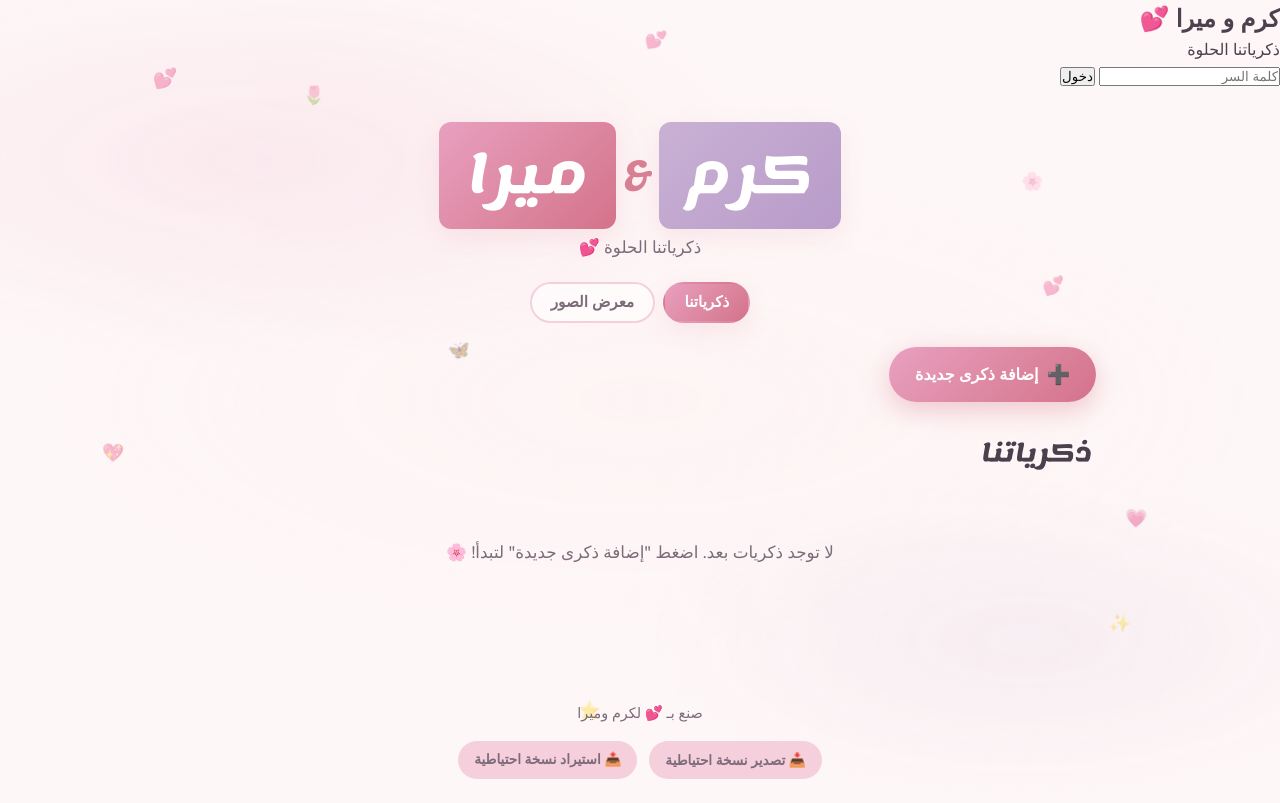
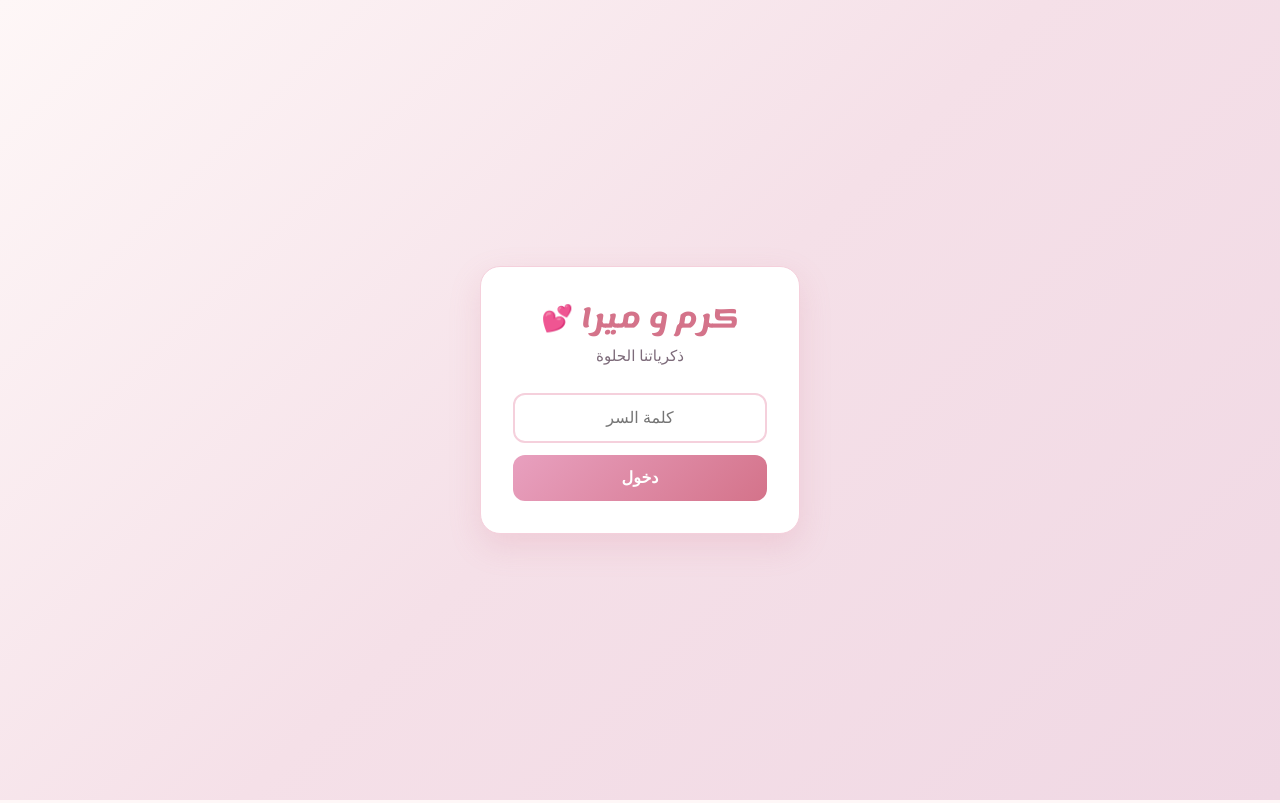
Before and after one commit to karam-55/Karmira, a plain HTML site: page index.html in a window 1280 px wide. Drawn offline with nearby package versions, Linux system fonts and the light colour scheme.

Commit message:
Update styles.css

```diff
--- a/styles.css
+++ b/styles.css
@@ -33,6 +33,105 @@ body {
   min-height: 100vh;
   line-height: 1.6;
   overflow-x: hidden;
+}
+
+/* شاشة كلمة السر */
+.lock-screen {
+  position: fixed;
+  inset: 0;
+  z-index: 9999;
+  background: linear-gradient(135deg, #fef7f7 0%, #f5e0e8 50%, #f0d8e4 100%);
+  display: flex;
+  align-items: center;
+  justify-content: center;
+  padding: 1.5rem;
+}
+
+body.unlocked .lock-screen {
+  display: none;
+}
+
+.lock-screen-inner {
+  background: var(--bg-card);
+  padding: 2rem;
+  border-radius: var(--radius);
+  box-shadow: var(--shadow-hover);
+  border: 1px solid var(--accent-soft);
+  width: 100%;
+  max-width: 320px;
+  text-align: center;
+}
+
+.lock-title {
+  font-family: var(--font-arabic);
+  font-size: 1.6rem;
+  color: var(--accent-rose);
+  margin-bottom: 0.25rem;
+}
+
+.lock-tagline {
+  font-size: 0.95rem;
+  color: var(--text-soft);
+  margin-bottom: 1.5rem;
+}
+
+.lock-form {
+  display: flex;
+  flex-direction: column;
+  gap: 0.75rem;
+}
+
+.lock-input {
+  width: 100%;
+  padding: 0.75rem 1rem;
+  font-family: var(--font-sans);
+  font-size: 1rem;
+  border: 2px solid var(--accent-soft);
+  border-radius: var(--radius-sm);
+  text-align: center;
+  transition: border-color 0.2s ease;
+}
+
+.lock-input:focus {
+  outline: none;
+  border-color: var(--accent-pink);
+}
+
+.lock-btn {
+  padding: 0.75rem 1.5rem;
+  font-family: var(--font-sans);
+  font-size: 1rem;
+  font-weight: 700;
+  color: #fff;
+  background: linear-gradient(135deg, var(--accent-pink), var(--accent-rose));
+  border: none;
+  border-radius: var(--radius-sm);
+  cursor: pointer;
+  transition: transform 0.2s ease, box-shadow 0.2s ease;
+}
+
+.lock-btn:hover {
+  transform: translateY(-2px);
+  box-shadow: var(--shadow);
+}
+
+.lock-error {
+  font-size: 0.9rem;
+  color: var(--accent-rose);
+  font-weight: 600;
+  margin: 0;
+}
+
+.lock-error.hidden {
+  display: none;
+}
+
+.app-content.hidden {
+  display: none !important;
+}
+
+body.unlocked .app-content {
+  display: block;
 }
 
 /* خلفية ناعمة متحركة */
```
